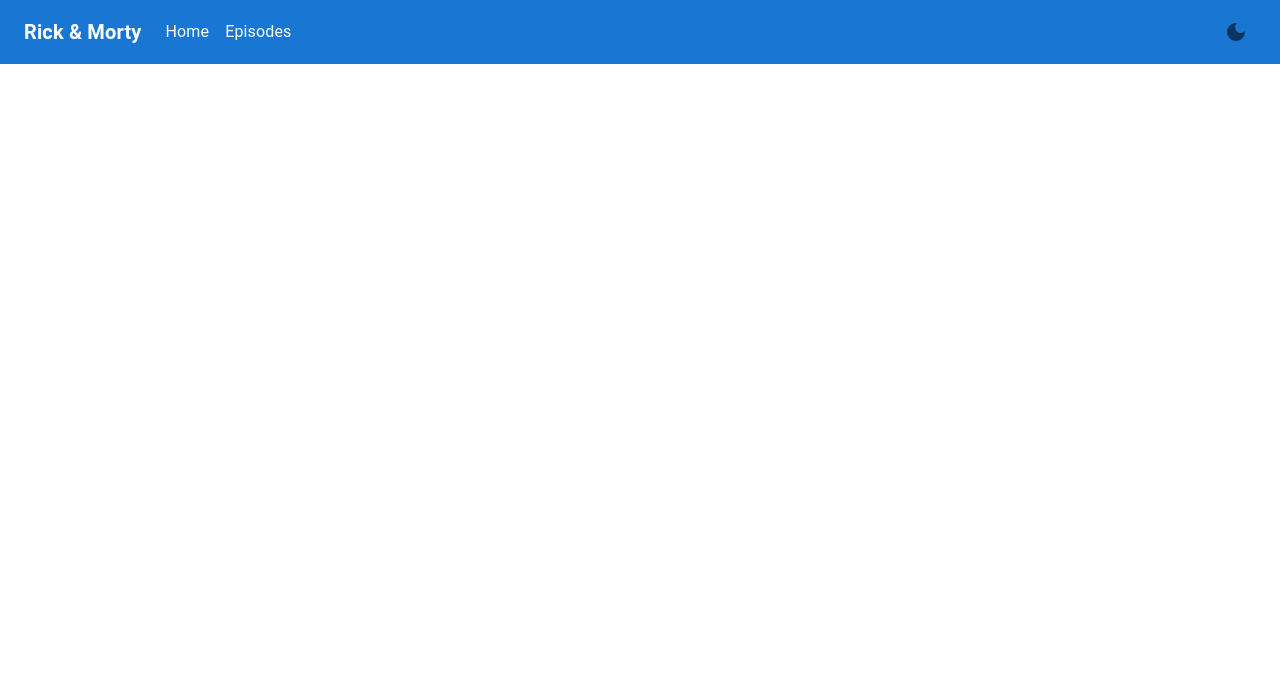
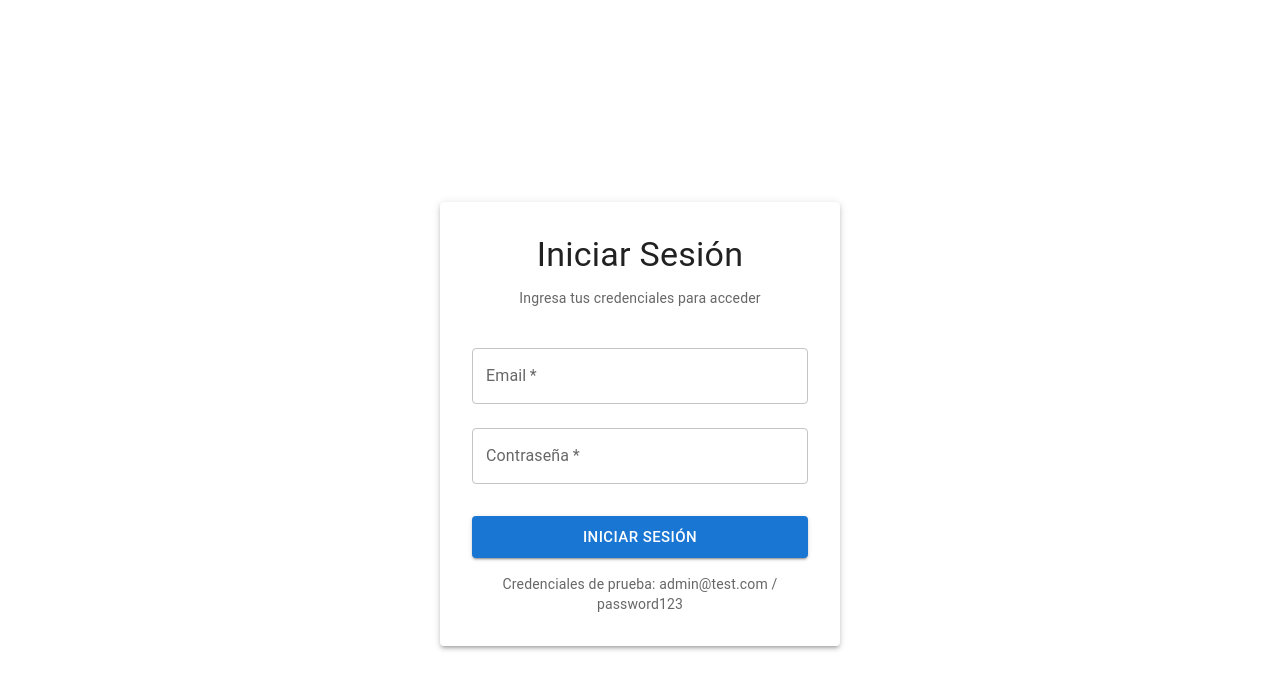
Before and after one commit to rubleys/ui_project, a React (Vite) app: page /login in a window 1280 px wide. Shown: the top 690 px of the page. Built offline with nearby package versions, Linux system fonts and the light colour scheme.

Commit message:
Creation of login page
Creation of the login page, using forms design and basic input validation.

```diff
--- a/src/App.tsx
+++ b/src/App.tsx
@@ -1,7 +1,8 @@
 //import './App.css'
-import { Link, Route, Routes } from 'react-router-dom'
+import { Link, Route, Routes, Navigate } from 'react-router-dom'
 import EpisodesPage from './features/episodes/EpisodesPage';
 import DashboardPage from './features/dashboard/DashboardPage';
+import LoginPage from './features/auth/LoginPage';
 import { useSelector } from 'react-redux';
 import type { RootState } from './app/store';
 import { ThemeProvider, createTheme } from '@mui/material/styles';
@@ -18,6 +19,7 @@ import MenuIcon from '@mui/icons-material/Menu';
 
 function App() {
   const mode = useSelector((state: RootState) => state.theme.mode);
+  const isAuthenticated = useSelector((state: RootState) => state.auth.isAuthenticated);
   const [anchorEl, setAnchorEl] = useState<null | HTMLElement>(null);
   const isMobile = useMediaQuery('(max-width:768px)'); // Simple breakpoint
 
@@ -35,12 +37,19 @@ function App() {
     setAnchorEl(null);
   };
 
-
+  // Componente para rutas protegidas
+  const ProtectedRoute = ({ children }: { children: React.ReactNode }) => {
+    if (!isAuthenticated) {
+      return <Navigate to="/login" replace />;
+    }
+    return <>{children}</>;
+  };
 
   return (
   <ThemeProvider theme={theme}>
     <CssBaseline />
     <Box sx={{ display: 'flex', flexDirection: 'column', minHeight: '100vh' }}>
+      {isAuthenticated && (
         <AppBar position="static" elevation={1}>
           <Toolbar sx={{ display: 'flex', justifyContent: 'space-between' }}>
             <Box sx={{ display: 'flex', gap: 3, alignItems: 'center' }}>
@@ -68,6 +77,7 @@ function App() {
             </Box>
           </Toolbar>
         </AppBar>
+      )}
 
       <Menu
         anchorEl={anchorEl}
@@ -80,8 +90,9 @@ function App() {
 
       <Box component="main" sx={{ flexGrow: 1, p: 3, backgroundColor: 'background.default' }}>
         <Routes>
-          <Route path="/" element={<DashboardPage />} />
-          <Route path="/episodes" element={<EpisodesPage />} />
+          <Route path="/login" element={<LoginPage />} />
+          <Route path="/" element={<ProtectedRoute><DashboardPage /></ProtectedRoute>} />
+          <Route path="/episodes" element={<ProtectedRoute><EpisodesPage /></ProtectedRoute>} />
         </Routes>
       </Box>
     </Box>
--- a/src/app/store.ts
+++ b/src/app/store.ts
@@ -4,6 +4,7 @@ import storage from 'redux-persist/lib/storage'; // localStorage
 import episodesReducer from '../features/episodes/episodesSlice';
 import themeReducer from '../features/theme/themeSlice';
 import uiReducer from '../features/ui/uiSlice';
+import authReducer from '../features/auth/authSlice';
 
 //to handle persitence of theme mode (light/dark) across sessions, but not transient UI state like the drawer open/close state which should reset on page refresh
 const themePersistConfig = {
@@ -26,16 +27,25 @@ const episodesPersistConfig = {
   whitelist: ['episodes', 'totalPages', 'currentFetchedPage'],
 };
 
+// To persist auth state across sessions
+const authPersistConfig = {
+  key: 'auth',
+  storage,
+  whitelist: ['isAuthenticated', 'user'],
+};
+
 
 const persistedThemeReducer = persistReducer(themePersistConfig, themeReducer);
 const persistedUiReducer = persistReducer(uiPersistConfig, uiReducer);
 const persistedEpisodesReducer = persistReducer(episodesPersistConfig, episodesReducer);
+const persistedAuthReducer = persistReducer(authPersistConfig, authReducer);
 
 export const store = configureStore({
   reducer: {
     episodes: persistedEpisodesReducer,
     theme: persistedThemeReducer,
     ui: persistedUiReducer,
+    auth: persistedAuthReducer,
   },
 });
 
--- /dev/null
+++ b/src/features/auth/LoginPage.tsx
@@ -0,0 +1,116 @@
+import { useState, type FormEvent } from 'react';
+import { useDispatch, useSelector } from 'react-redux';
+import { useNavigate } from 'react-router-dom';
+import type { RootState } from '../../app/store';
+import { loginStart, loginSuccess, loginFailure, clearError } from './authSlice';
+import Box from '@mui/material/Box';
+import TextField from '@mui/material/TextField';
+import Button from '@mui/material/Button';
+import Typography from '@mui/material/Typography';
+import Paper from '@mui/material/Paper';
+import Alert from '@mui/material/Alert';
+import CircularProgress from '@mui/material/CircularProgress';
+
+function LoginPage() {
+  const dispatch = useDispatch();
+  const navigate = useNavigate();
+  const { isLoading, error } = useSelector((state: RootState) => state.auth);
+
+  const [email, setEmail] = useState('');
+  const [password, setPassword] = useState('');
+
+  const handleSubmit = async (e: FormEvent) => {
+    e.preventDefault();
+    dispatch(clearError());
+    dispatch(loginStart());
+
+    // Simulación de login - reemplazar con llamada real a API
+    setTimeout(() => {
+      if (email === 'admin@test.com' && password === 'password123') {
+        dispatch(loginSuccess({
+          id: '1',
+          email: email,
+          name: 'Admin User',
+        }));
+        navigate('/');
+      } else {
+        dispatch(loginFailure('Credenciales inválidas. Intenta: admin@test.com / password123'));
+      }
+    }, 1000);
+  };
+
+  return (
+    <Box
+      sx={{
+        minHeight: '100vh',
+        display: 'flex',
+        alignItems: 'center',
+        justifyContent: 'center',
+        backgroundColor: 'background.default',
+      }}
+    >
+      <Paper
+        elevation={3}
+        sx={{
+          p: 4,
+          width: '100%',
+          maxWidth: 400,
+          mx: 2,
+        }}
+      >
+        <Typography variant="h4" component="h1" gutterBottom align="center">
+          Iniciar Sesión
+        </Typography>
+
+        <Typography variant="body2" color="text.secondary" align="center" sx={{ mb: 3 }}>
+          Ingresa tus credenciales para acceder
+        </Typography>
+
+        {error && (
+          <Alert severity="error" sx={{ mb: 2 }} onClose={() => dispatch(clearError())}>
+            {error}
+          </Alert>
+        )}
+
+        <form onSubmit={handleSubmit}>
+          <TextField
+            fullWidth
+            label="Email"
+            type="email"
+            value={email}
+            onChange={(e) => setEmail(e.target.value)}
+            margin="normal"
+            required
+            autoComplete="email"
+          />
+          <TextField
+            fullWidth
+            label="Contraseña"
+            type="password"
+            value={password}
+            onChange={(e) => setPassword(e.target.value)}
+            margin="normal"
+            required
+            autoComplete="current-password"
+          />
+          <Button
+            fullWidth
+            type="submit"
+            variant="contained"
+            size="large"
+            disabled={isLoading}
+            sx={{ mt: 3 }}
+          >
+            {isLoading ? <CircularProgress size={24} color="inherit" /> : 'Iniciar Sesión'}
+          </Button>
+        </form>
+
+        <Typography variant="body2" color="text.secondary" align="center" sx={{ mt: 2 }}>
+          Credenciales de prueba: admin@test.com / password123
+        </Typography>
+      </Paper>
+    </Box>
+  );
+}
+
+export default LoginPage;
--- /dev/null
+++ b/src/features/auth/authSlice.ts
@@ -0,0 +1,55 @@
+import { createSlice, type PayloadAction } from '@reduxjs/toolkit';
+
+interface User {
+  id: string;
+  email: string;
+  name: string;
+}
+
+interface AuthState {
+  isAuthenticated: boolean;
+  user: User | null;
+  isLoading: boolean;
+  error: string | null;
+}
+
+const initialState: AuthState = {
+  isAuthenticated: false,
+  user: null,
+  isLoading: false,
+  error: null,
+};
+
+const authSlice = createSlice({
+  name: 'auth',
+  initialState,
+  reducers: {
+    loginStart(state) {
+      state.isLoading = true;
+      state.error = null;
+    },
+    loginSuccess(state, action: PayloadAction<User>) {
+      state.isLoading = false;
+      state.isAuthenticated = true;
+      state.user = action.payload;
+      state.error = null;
+    },
+    loginFailure(state, action: PayloadAction<string>) {
+      state.isLoading = false;
+      state.isAuthenticated = false;
+      state.user = null;
+      state.error = action.payload;
+    },
+    logout(state) {
+      state.isAuthenticated = false;
+      state.user = null;
+      state.error = null;
+    },
+    clearError(state) {
+      state.error = null;
+    },
+  },
+});
+
+export const { loginStart, loginSuccess, loginFailure, logout, clearError } = authSlice.actions;
+export default authSlice.reducer;
```
Also changed, not shown: src/app/rootReducer.ts (+11 -0 lines). Lines whose indentation alone changed are shown as unchanged.
